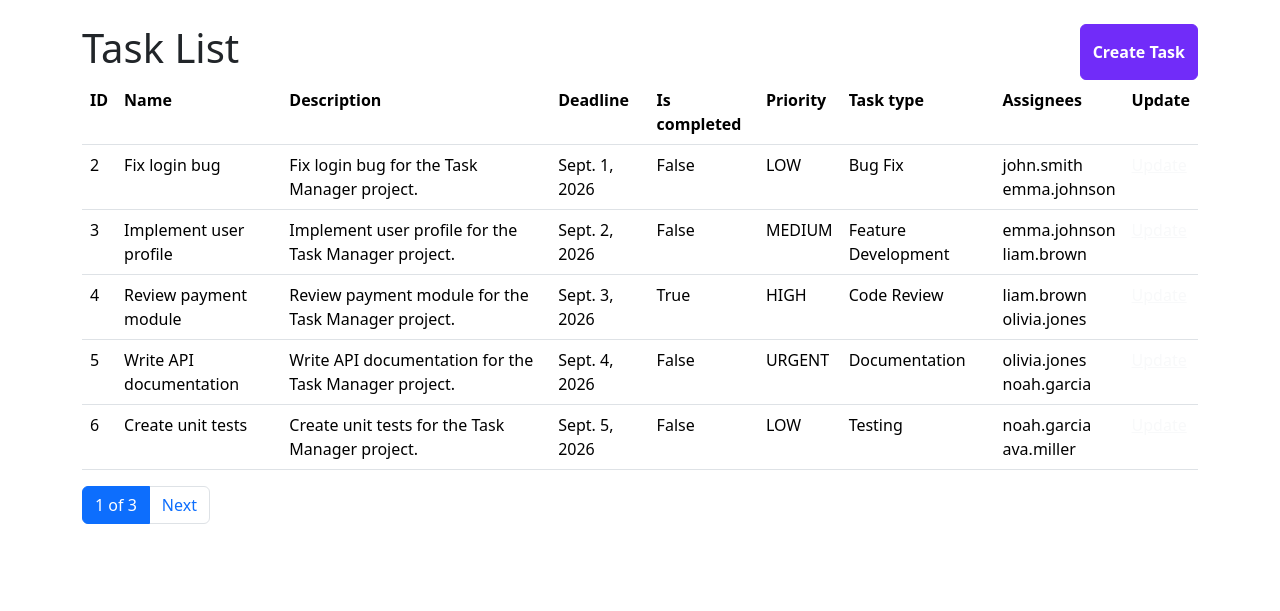
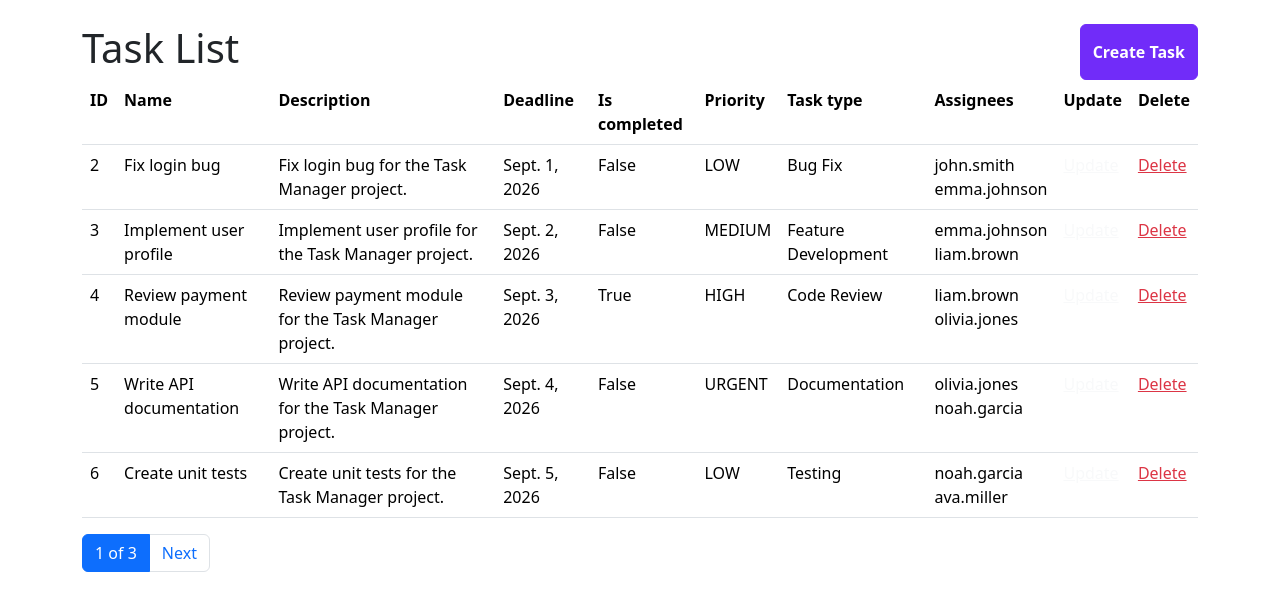
Before and after one commit to pavliukkk/task-manager, a Django app: page /tasks/ in a window 1280 px wide. Shown: the part 73-684 px from the top of the page. Run offline with Django 5.2, Linux system fonts and the light colour scheme; a user stored in the database is signed in; data comes from the database, SQL or seed files in the repository; some libraries are stand-ins or nearby versions.

Commit message:
implemented delete Task feature, created url & view, added button 'Delete' for each item in task_list and created task_confirm_delete.html

```diff
--- a/task_manager/urls.py
+++ b/task_manager/urls.py
@@ -14,7 +14,9 @@ from .views import (
     WorkerUpdateView,
     TaskUpdateView,
     TaskTypeUpdateView,
-    TaskTypeDeleteView
+    TaskTypeDeleteView,
+    TaskDeleteView,
+
 )
 
 app_name = 'task_manager'
@@ -30,6 +32,7 @@ urlpatterns = [
     path("tasks/", TaskListView.as_view(), name="task-list"),
     path("tasks/create/", TaskCreateView.as_view(), name="task-create"),
     path("tasks/<int:pk>/update/", TaskUpdateView.as_view(), name="task-update"),
+    path("tasks/<int:pk>/delete/", TaskDeleteView.as_view(), name="task-delete"),
     path("task-types/", TaskTypeListView.as_view(), name="task-type-list"),
     path("task-types/create/", TaskTypeCreateView.as_view(), name="task-type-create"),
     path("task-types/<int:pk>/update/", TaskTypeUpdateView.as_view(), name="task-type-update"),
--- a/task_manager/views.py
+++ b/task_manager/views.py
@@ -79,6 +79,11 @@ class TaskUpdateView(LoginRequiredMixin, generic.UpdateView):
     success_url = reverse_lazy("task_manager:task-list")
 
 
+class TaskDeleteView(LoginRequiredMixin, generic.DeleteView):
+    model = Task
+    success_url = reverse_lazy("task_manager:task-list")
+
+
 class TaskTypeListView(LoginRequiredMixin, generic.ListView):
     model = TaskType
     template_name = "task_manager/task_type_list.html"
--- a/templates/task_manager/task_list.html
+++ b/templates/task_manager/task_list.html
@@ -20,6 +20,7 @@
           <th>Task type</th>
           <th>Assignees</th>
           <th>Update</th>
+          <th>Delete</th>
         </tr>
         {% for task in task_list %}
           <tr>
@@ -41,6 +42,11 @@
                 Update
               </a>
             </td>
+            <td>
+              <a class="link-danger" href="{% url 'task_manager:task-delete' pk=task.id %}">
+                Delete
+              </a>
+            </td>
           </tr>
         {% endfor %}
       </table>
```
Also changed, not shown: templates/task_manager/task_confirm_delete.html (added, +8 -0 lines).
